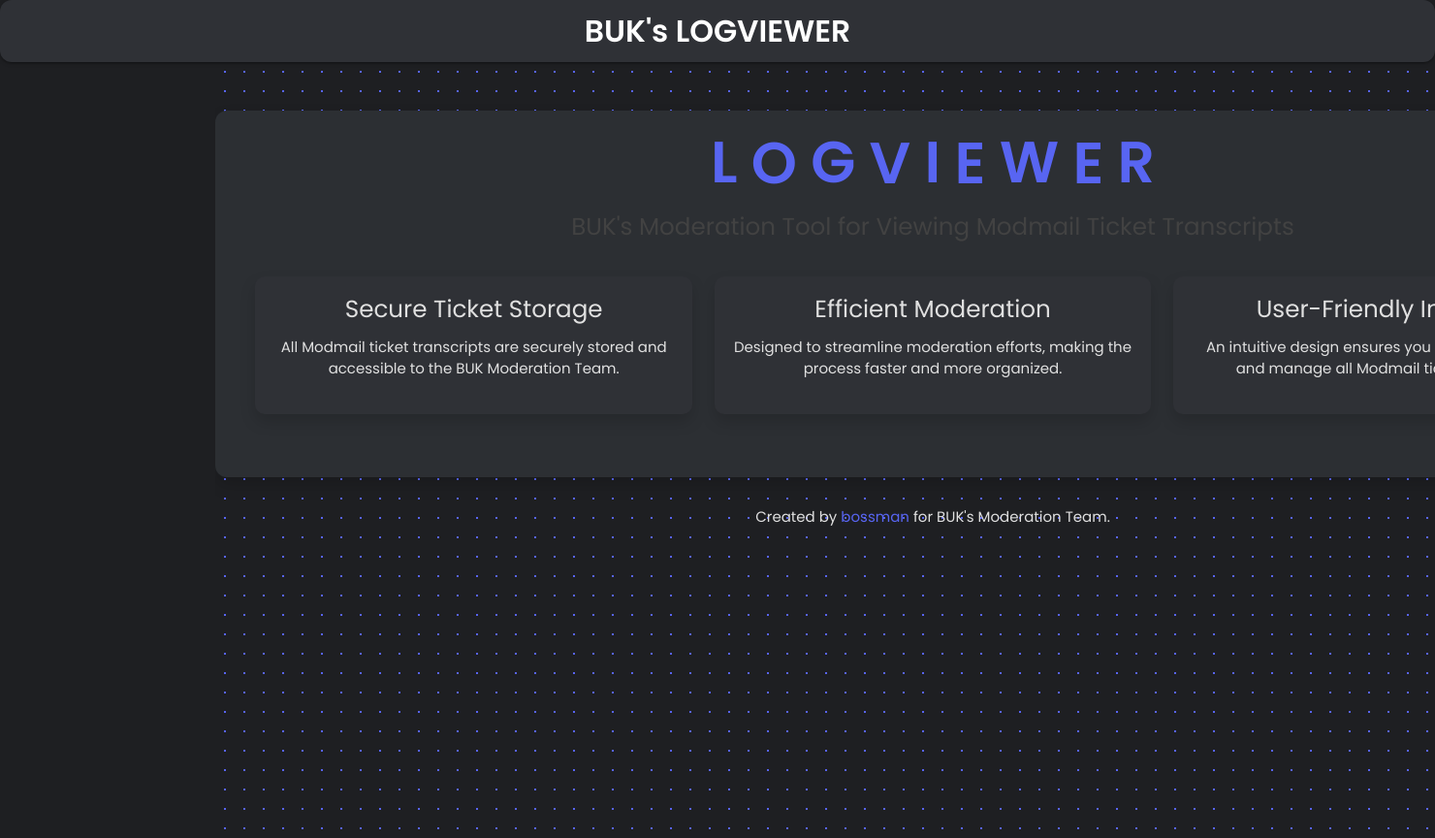
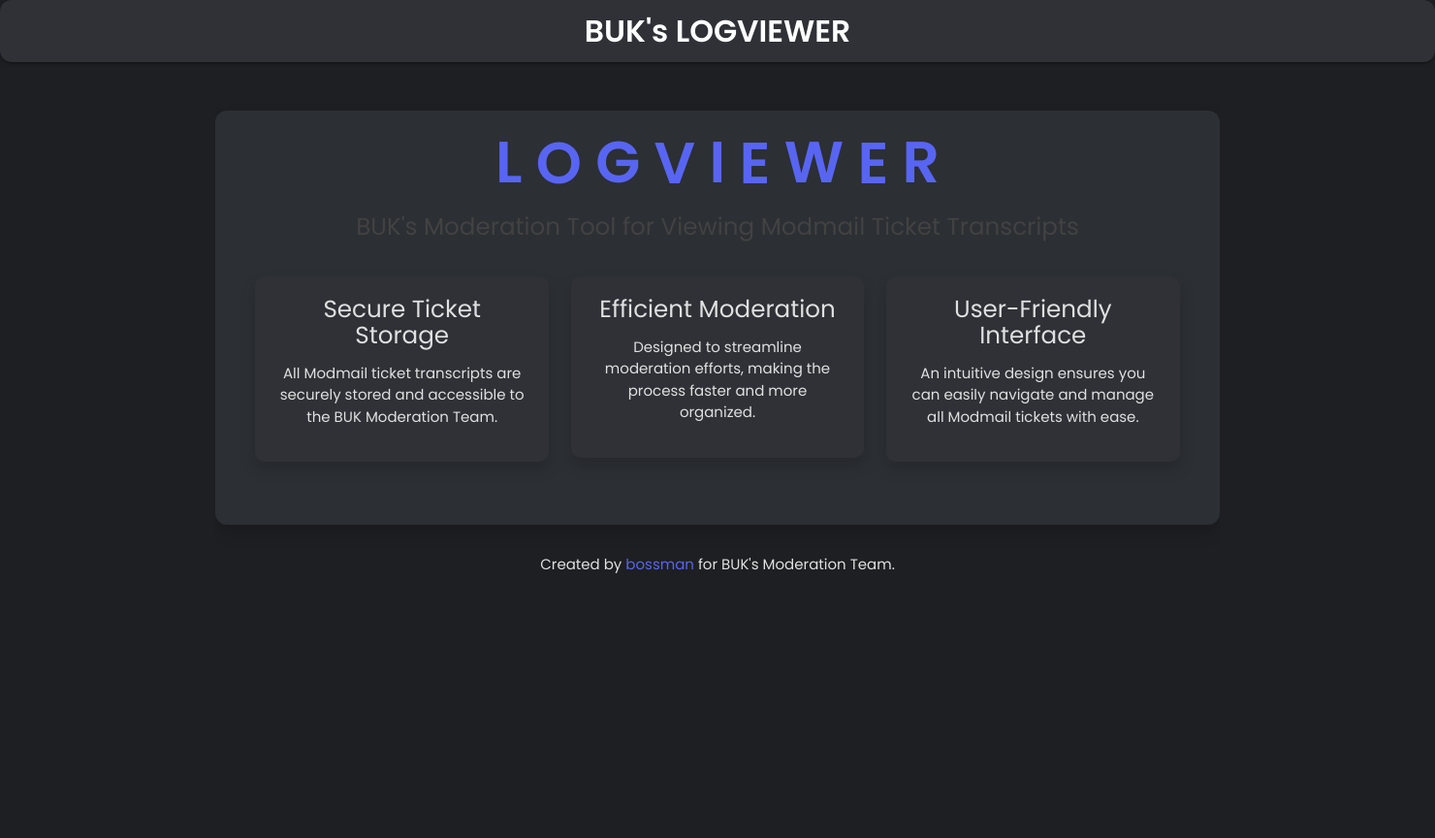
Before and after one commit to stinoooo/BUK-Modmail-Logviewer, a Python web app: template templates/index.html in a window 1480 px wide; the page is wider, and only the part inside the window is pictured. Shown: that part at 97% size. After the commit the page ends 591 px from the top of that part, so only its background shows below. Run offline with Jinja, Linux system fonts and the light colour scheme; the template is opened without the code that fills it, so the values that code supplies are empty; some libraries are stand-ins or nearby versions.

Commit message:
Update style.css

```diff
--- a/static/css/style.css
+++ b/static/css/style.css
@@ -6,43 +6,28 @@ body {
   color: #E0E0E0;  /* Light text for contrast */
   font-family: 'Poppins', sans-serif;
   transition: background-color 0.3s ease;
+  overflow: hidden; /* Prevents scrollbars from appearing due to animated flow lines */
 }
 
-/* Full-screen dot grid background */
-.center-align {
-    position: relative;
-    overflow: hidden;
-    background-color: #1E1F22; /* Discord dark background */
-    background-image: radial-gradient(circle, #5865F2 1px, transparent 1px);
-    background-size: 20px 20px; /* Size of the grid and dots */
-    height: 100vh; /* Cover the full height of the viewport */
-    width: 100vw; /* Cover the full width of the viewport */
+/* SVG Flow Lines - Background Animation */
+.react-flow__pane {
+  position: absolute;
+  width: 100%;
+  height: 100%;
+  top: 0;
+  left: 0;
+  z-index: -1;
 }
 
-/* Animate the dots with fading in and out */
-.center-align::before {
-    content: "";
-    position: absolute;
-    top: 0;
-    left: 0;
-    right: 0;
-    bottom: 0;
-    background-image: radial-gradient(circle, #5865F2 1px, transparent 1px);
-    background-size: 20px 20px;
-    opacity: 0; /* Start the animation with no visibility */
-    animation: fadeDots 5s ease-in-out infinite; /* Infinite fading animation */
+.react-flow__edges path {
+  stroke-dasharray: 200;
+  stroke-dashoffset: 0;
+  animation: dash 4s linear infinite;
 }
 
-/* Keyframes for the fading effect */
-@keyframes fadeDots {
-    0% {
-        opacity: 0;
-    }
-    50% {
-        opacity: 1; /* Fully visible at 50% of the animation */
-    }
-    100% {
-        opacity: 0; /* Fade out at the end */
+@keyframes dash {
+  to {
+    stroke-dashoffset: -200;
   }
 }
 
```
Lines whose indentation alone changed are shown as unchanged.
